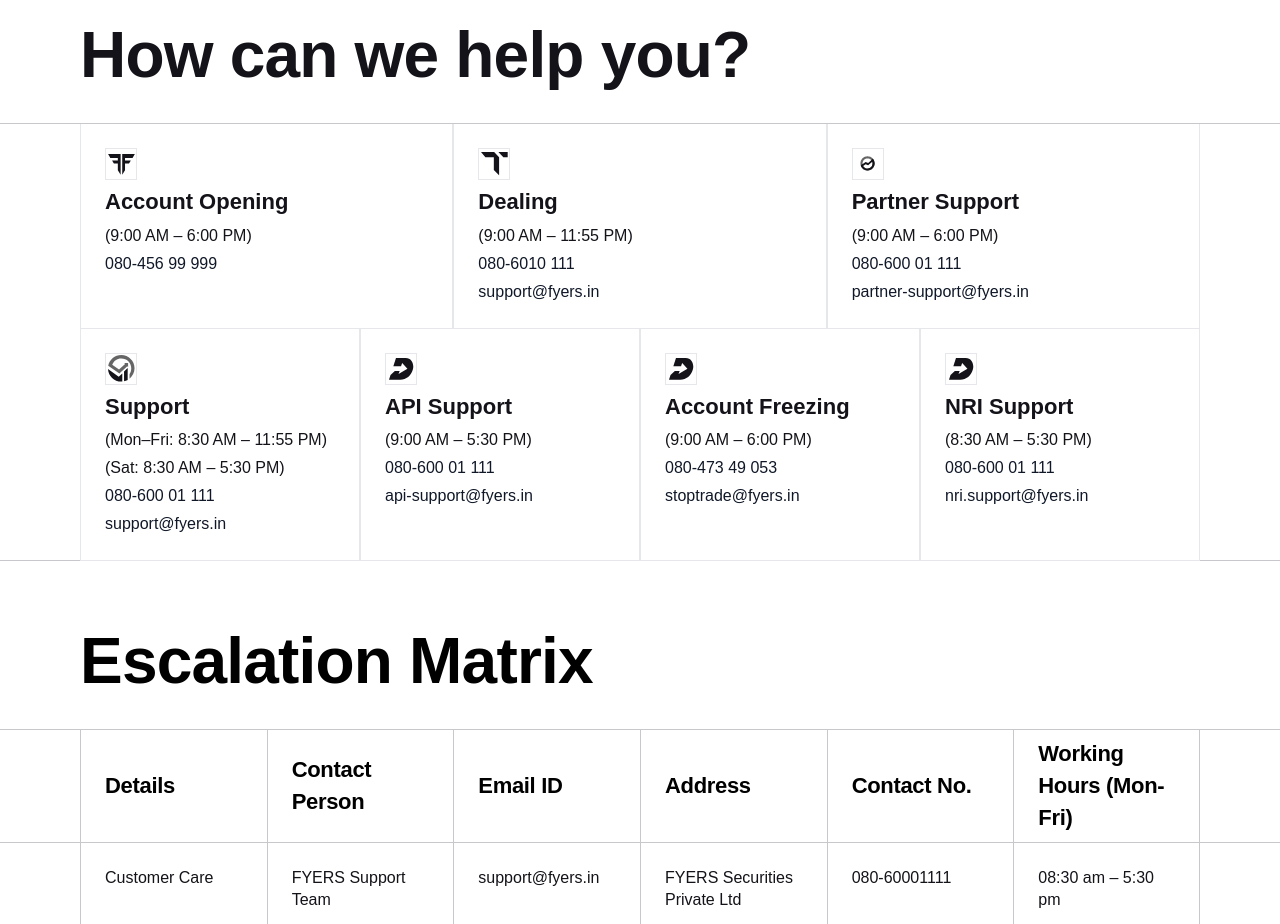
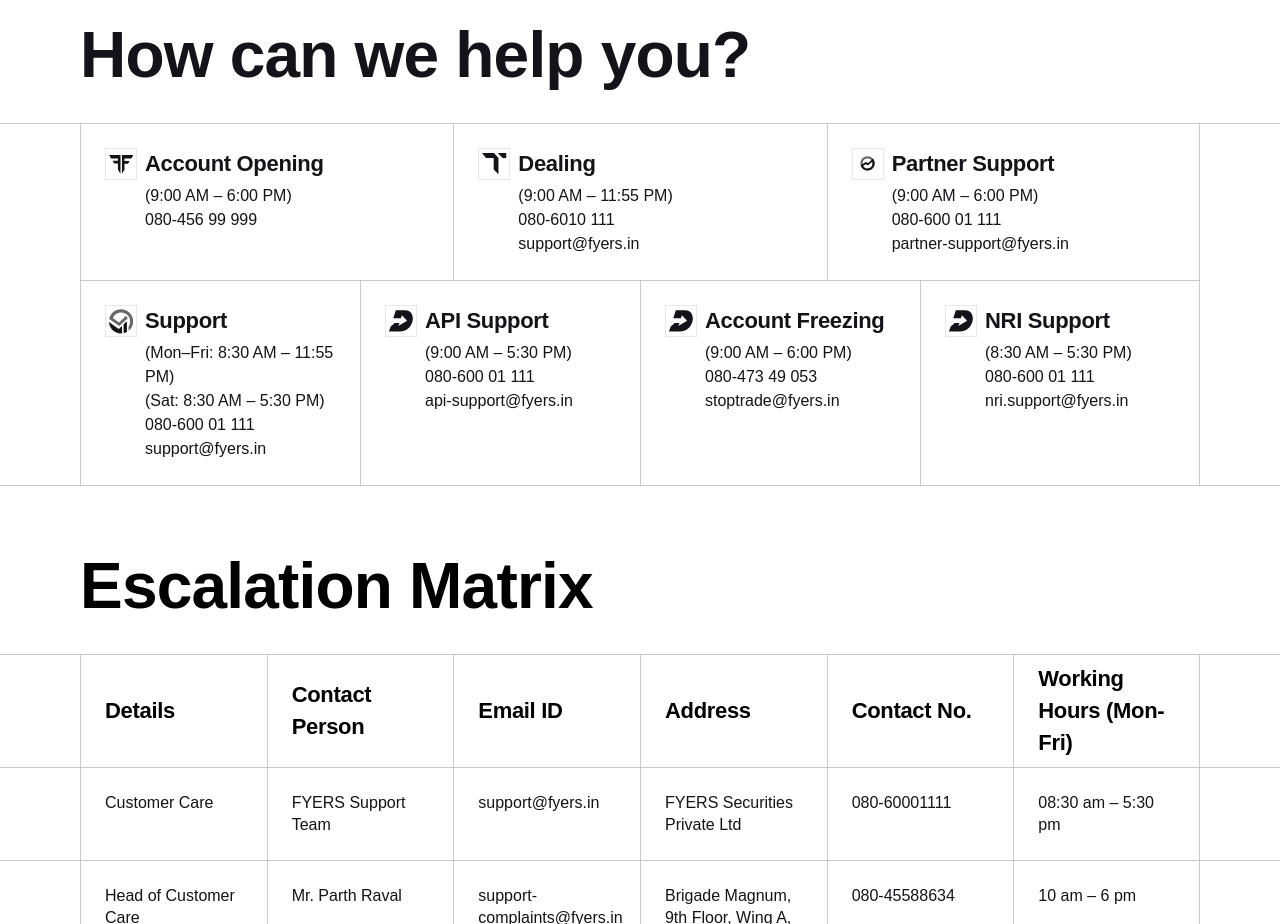
Before and after one commit to Nishanth1306/fyers-next-fyers, a Next.js app: page /fyers/contact-us in a window 1280 px wide. Shown: the part 940-1864 px from the top of the page. Built offline with nearby package versions, Linux system fonts and the light colour scheme.

Commit message:
Fix - contact us page

```diff
--- a/src/components/Common/SupportCard.jsx
+++ b/src/components/Common/SupportCard.jsx
@@ -12,29 +12,32 @@
   checkmark: ApiSupport,
 };
 
-export const SupportCard = ({ card }) => {
+export const SupportCard = ({ card, isLast }) => {
   const IconComponent = iconMap[card.icon];
 
   return (
-    <div className="p-[24px] md:p-6 border-r border-b border-l border-gray-200 flex flex-row md:flex-col items-start gap-2 md:gap-[8px]">
-
+    <div
+      className={`px-5 py-4 md:p-6 border-b border-l border-r ${
+        isLast ? "md:border-r" : "md:border-r-0"
+      } border-[#C8C8CC] flex flex-row items-start gap-2 md:gap-[8px]`}
+    >
       {/* Icon */}
-      <div className="flex-shrink-0 flex items-center justify-center bg-white border border-gray-200 w-[32px] h-[32px]">
+      <div className="flex-shrink-0 flex items-center justify-center bg-white border border-gray-200 w-[32px] h-[32px] py-[2.72px] px-[2.73px]">
         {IconComponent && <IconComponent className="w-4 h-4 text-gray-700" />}
       </div>
 
       {/* Content */}
-      <div className="flex-1 flex flex-col justify-start">
+      <div className="flex flex-col items-start gap-[4px] self-stretch max-w-[338px]">
         {/* Title */}
-        <h3 className="font-plus-jakarta text-[20px] md:text-[22px] font-semibold text-[#131319] leading-tight mb-2">
+        <h3 className="font-plus-jakarta text-[22px] font-semibold text-[#131319] leading-[32px] -tracking-[0.32px]">
           {card.title}
         </h3>
 
-        <div className="flex flex-col justify-between text-[#131319] font-manrope text-sm md:text-base gap-1">
+        <div className="text-[#131319] font-manrope text-sm md:text-base">
           {card.hours && <p>{card.hours}</p>}
           {card.subHours && <p>{card.subHours}</p>}
-          {card.phone && <p className="font-medium text-gray-900">{card.phone}</p>}
-          {card.email && <p className="font-medium text-gray-900">{card.email}</p>}
+          {card.phone && <p>{card.phone}</p>}
+          {card.email && <p>{card.email}</p>}
         </div>
       </div>
     </div>
```
